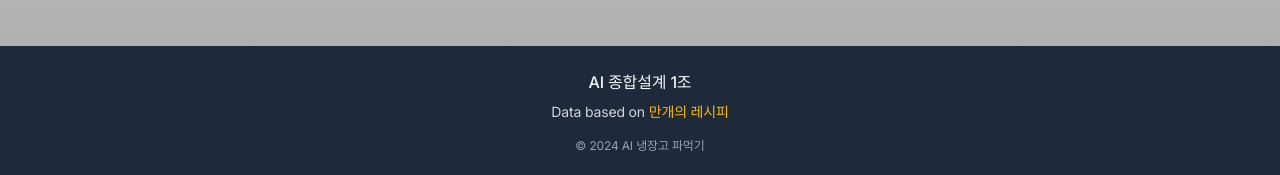
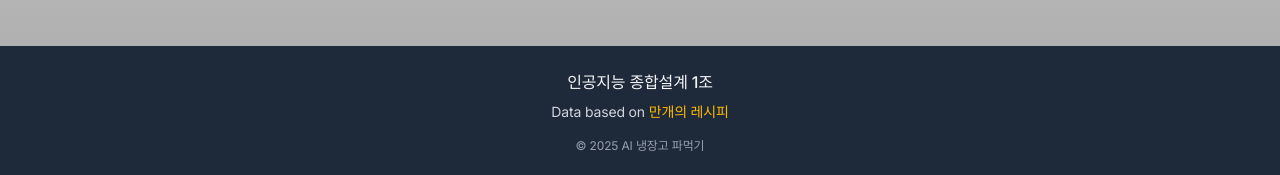
Before and after one commit to kmsk99/ingredient-dish-recommender, a Next.js app: page / in a window 1280 px wide. Shown: the part 737-912 px from the top of the page. Built offline with nearby package versions, Linux system fonts and the light colour scheme.

Commit message:
푸터 컴포넌트의 텍스트 수정: 'AI 종합설계 1조'를 '인공지능 종합설계 1조'로 변경하고, 저작권 연도를 2024에서 2025로 업데이트함.

```diff
--- a/src/components/Footer.tsx
+++ b/src/components/Footer.tsx
@@ -2,11 +2,11 @@ export default function Footer() {
   return (
     <footer className="w-full py-6 mt-12 bg-gray-800 text-white">
       <div className="container mx-auto px-4 flex flex-col items-center">
-        <p className="text-gray-100 font-medium">AI 종합설계 1조</p>
+        <p className="text-gray-100 font-medium">인공지능 종합설계 1조</p>
         <p className="mt-2 text-sm text-gray-300">
           Data based on <span className="text-accent font-medium">만개의 레시피</span>
         </p>
-        <p className="mt-4 text-xs text-gray-400">© 2024 AI 냉장고 파먹기</p>
+        <p className="mt-4 text-xs text-gray-400">© 2025 AI 냉장고 파먹기</p>
       </div>
     </footer>
   );
```
